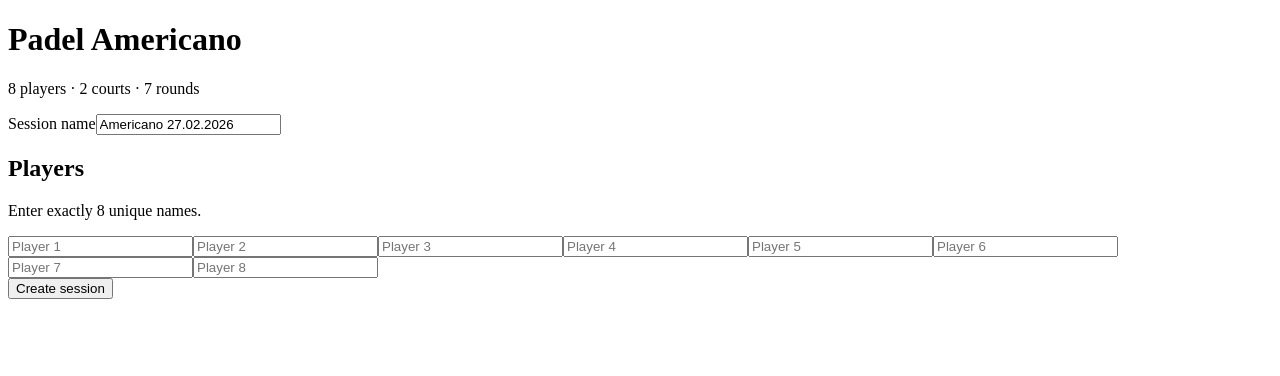
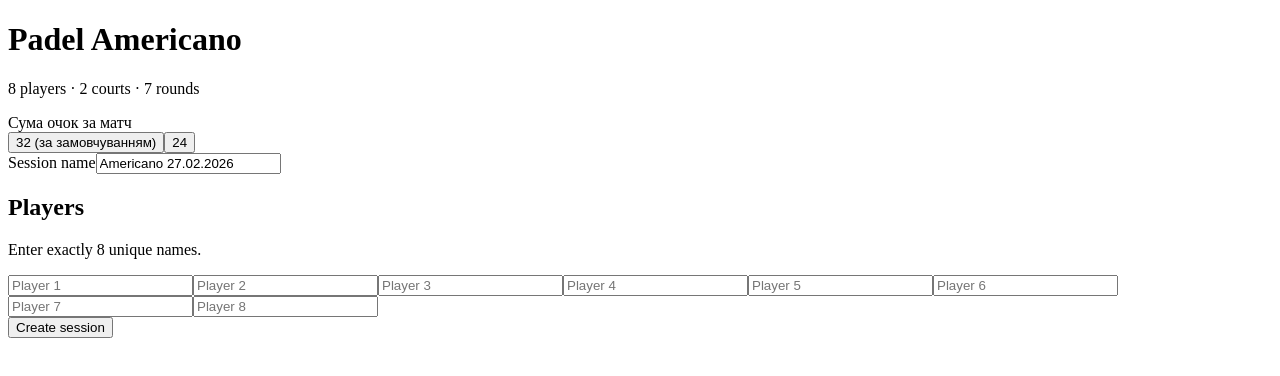
Before and after one commit to robozhok-2040/robopadal, a React (Vite) app: page / in a window 1280 px wide. Shown: the top 376 px of the page. Built offline with nearby package versions, Linux system fonts and the light colour scheme; the HTML template or start-up script is replaced by a standard one.

Commit message:
Add persistent total-points selector and spinnerless score input

```diff
--- a/src/App.tsx
+++ b/src/App.tsx
@@ -276,11 +276,33 @@ function App() {
     }
   }
 
+  const totalPointsSelector = (
+    <section className="card total-points-card">
+      <span className="label">Сума очок за матч</span>
+      <div className="row total-points-row">
+        <button
+          className={`button ${totalPoints === 32 ? '' : 'button-secondary'}`}
+          onClick={() => updateTotalPoints(32)}
+        >
+          32 (за замовчуванням)
+        </button>
+        <button
+          className={`button ${totalPoints === 24 ? '' : 'button-secondary'}`}
+          onClick={() => updateTotalPoints(24)}
+        >
+          24
+        </button>
+      </div>
+    </section>
+  )
+
   if (!session) {
     return (
       <main className="container">
         <h1>Padel Americano</h1>
         <p className="sub">8 players · 2 courts · 7 rounds</p>
+
+        {totalPointsSelector}
 
         <section className="card">
           <label className="label" htmlFor="sessionName">Session name</label>
@@ -326,21 +348,7 @@ function App() {
         <button className="button button-secondary" onClick={resetSession}>Reset</button>
       </header>
 
-      <div className="row">
-        <span>Total points per match:</span>
-        <button
-          className={`button ${totalPoints === 32 ? '' : 'button-secondary'}`}
-          onClick={() => updateTotalPoints(32)}
-        >
-          32
-        </button>
-        <button
-          className={`button ${totalPoints === 24 ? '' : 'button-secondary'}`}
-          onClick={() => updateTotalPoints(24)}
-        >
-          24
-        </button>
-      </div>
+      {totalPointsSelector}
 
       <div className="row">
         <button
--- a/src/styles.css
+++ b/src/styles.css
@@ -79,6 +79,14 @@ body {
   margin-bottom: 0.75rem;
 }
 
+.total-points-card {
+  margin-bottom: 1rem;
+}
+
+.total-points-row {
+  margin-bottom: 0;
+}
+
 .stack {
   display: grid;
   gap: 0.75rem;
@@ -115,13 +123,13 @@ body {
   margin-bottom: 0;
 }
 
-.no-spin::-webkit-outer-spin-button,
-.no-spin::-webkit-inner-spin-button {
+input[type='number'].no-spin::-webkit-outer-spin-button,
+input[type='number'].no-spin::-webkit-inner-spin-button {
   -webkit-appearance: none;
   margin: 0;
 }
 
-.no-spin {
+input[type='number'].no-spin {
   -moz-appearance: textfield;
 }
 
```
